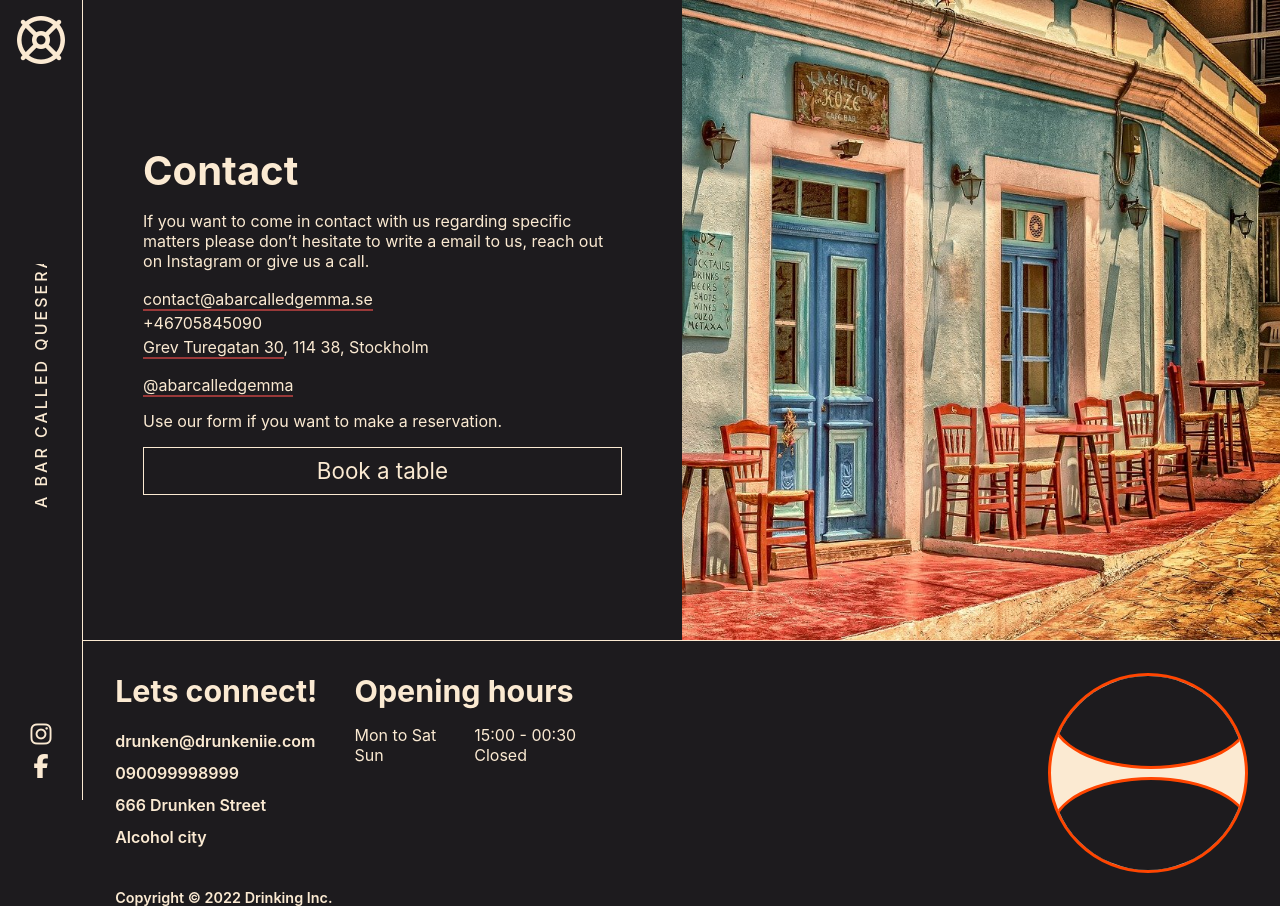
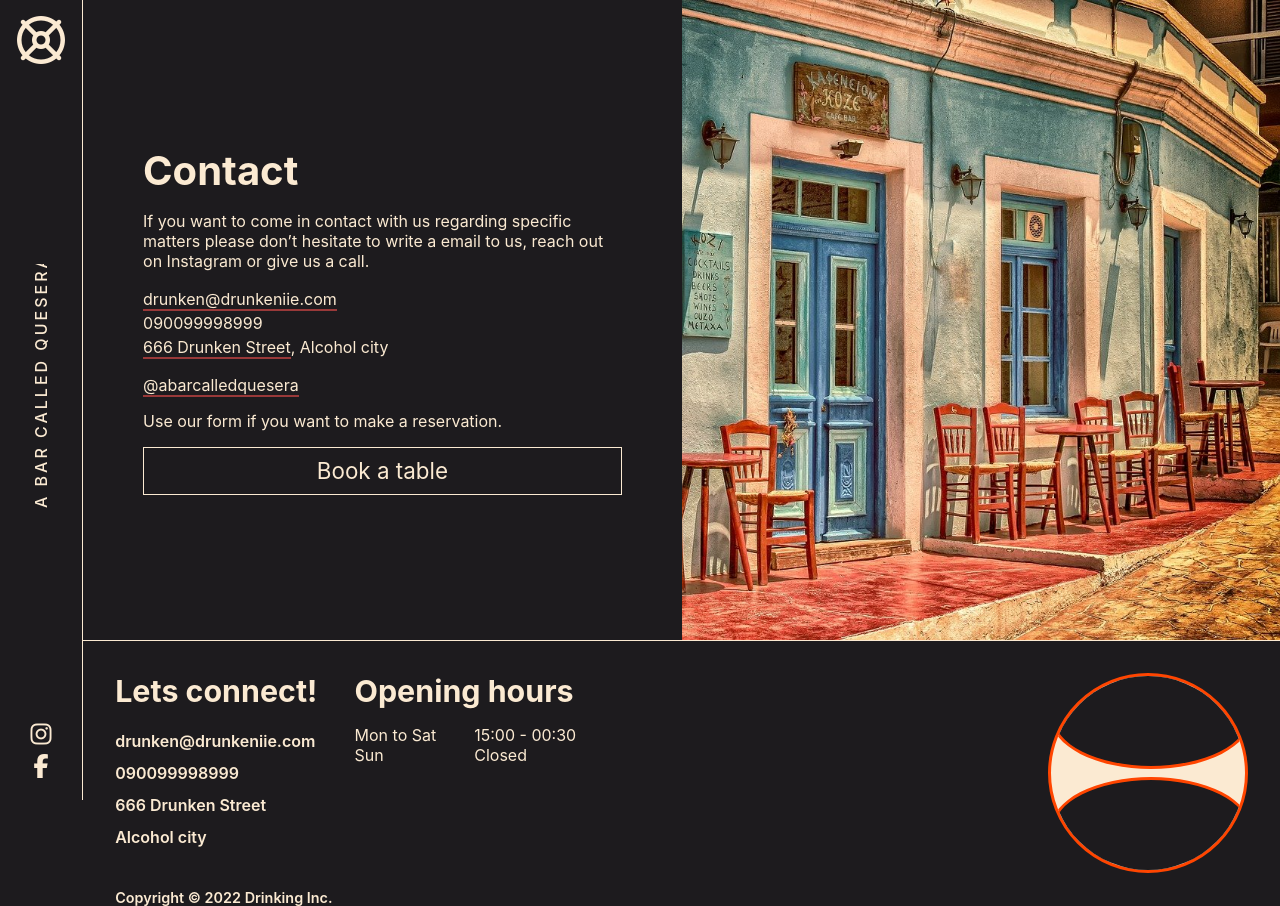
Before and after one commit to ledminh/a-bar-called-quesera, a Next.js app: page /contact in a window 1280 px wide. Built offline with nearby package versions, Linux system fonts and the light colour scheme.

Commit message:
Add Contact info

```diff
--- a/pages/contact.js
+++ b/pages/contact.js
@@ -3,11 +3,29 @@ import styles from '../styles/Contact.module.scss';
 import Image from 'next/image';
 import Link from 'next/link';
 import contactImg from '../imgs/contact.jpg'
+import { useState, useEffect } from 'react';
 
 export default function Contact () {
+    const [data, setData] = useState({
+        loaded: false
+    });
+
+    useEffect(() => {
+        fetch('/api/footer')
+            .then(res => res.json())
+            .then(data => setData({
+                email: data.email,
+                phone: data.phone,
+                address: data.address,
+                city: data.city,
+                loaded: true
+            }))
+    }, []);
 
     return (
         <PageLayout>
+            {
+                data.loaded? (
                     <div className={styles.wrapper}>
                         <div className={styles.col + ' ' + styles.text}>
                             <div className={styles.content}>
@@ -15,12 +33,12 @@ export default function Contact () {
                                 <p>If you want to come in contact with us regarding specific matters please don’t hesitate to write a email to us, reach out on Instagram or give us a call.</p>
 
                                 <ul>
-                            <li><a href="mailto:contact@abarcalledgemma.se">contact@abarcalledgemma.se</a></li>
-                            <li>+46705845090</li>
-                            <li><a href="https://map.google.com">Grev Turegatan 30</a>, 114 38, Stockholm</li>
+                                    <li><a href="mailto:contact@abarcalledgemma.se">{data.email}</a></li>
+                                    <li>{data.phone}</li>
+                                    <li><a href="https://map.google.com">{data.address}</a>, {data.city}</li>
                                 </ul>
 
-                        <p><a href="https://www.instagram.com">@abarcalledgemma</a></p>
+                                <p><a href="https://www.instagram.com">@abarcalledquesera</a></p>
                                 <p>Use our form if you want to make a reservation.</p>
                                 <Link href="/book-a-table"><span className={styles.bookATable}>Book a table</span></Link>
                             </div>
@@ -40,6 +58,8 @@ export default function Contact () {
                             </div>
                         </div>
                     </div>
+                ): null
+            }
         </PageLayout>
     )
 }
```
Lines whose indentation alone changed are shown as unchanged.
